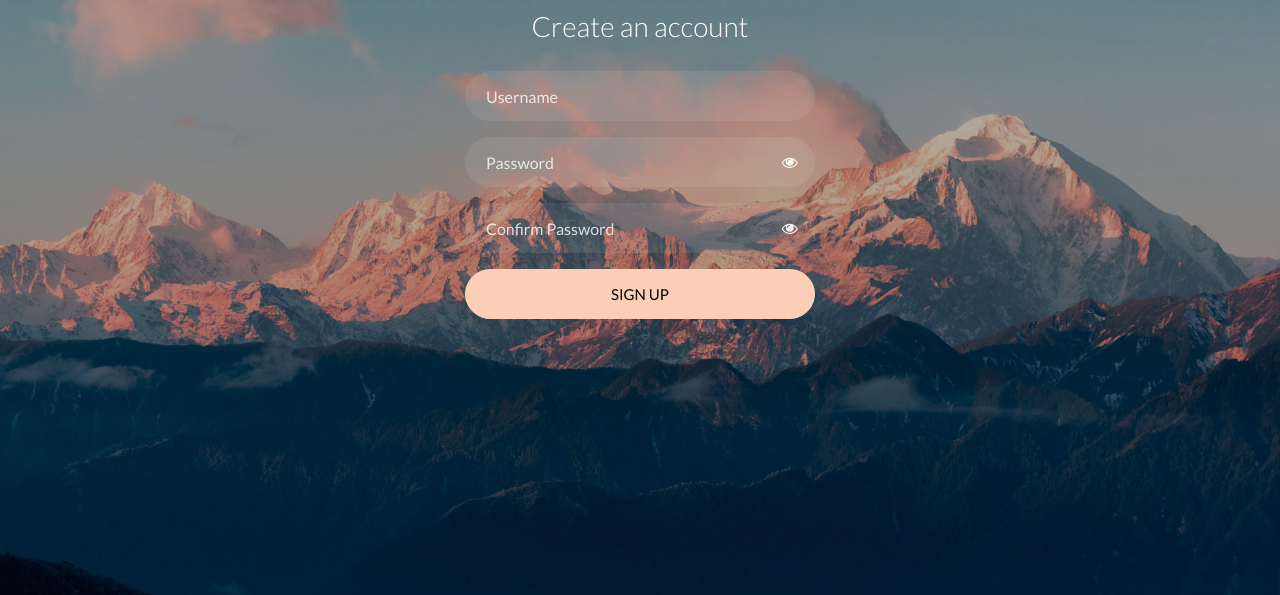
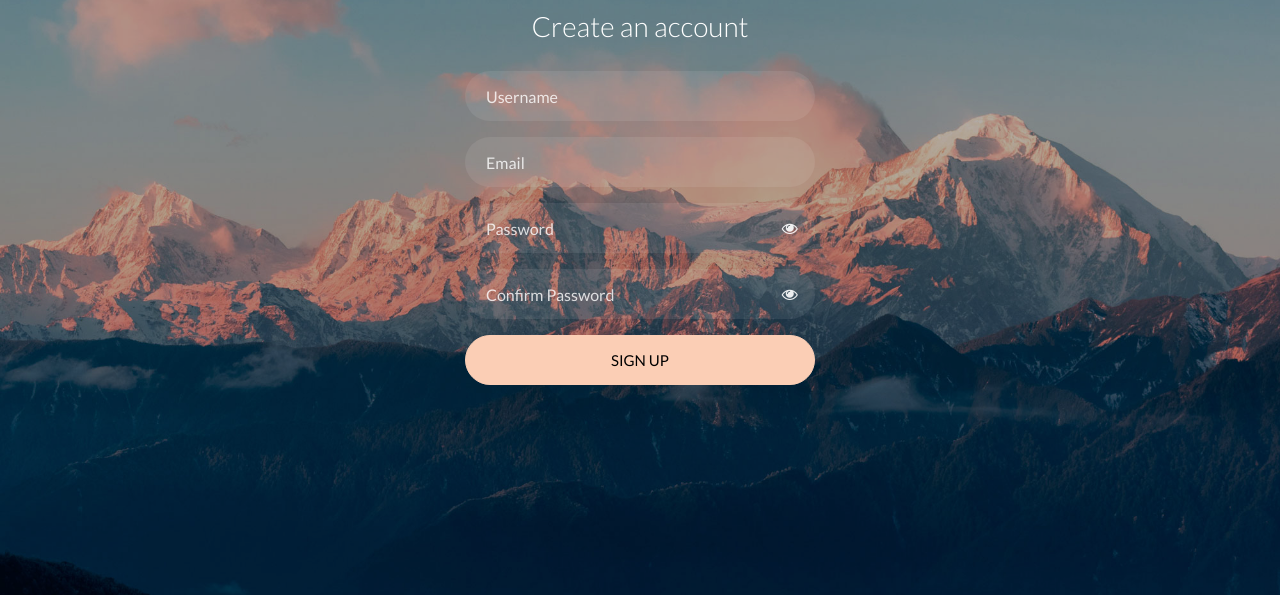
Before and after one commit to Hassan-Ahmadi/django-blog, a Django app: page /accounts/signup/ in a window 1280 px wide. Shown: the part 205-800 px from the top of the page. Run offline with Django 3.2, Linux system fonts and the light colour scheme; some libraries are stand-ins or nearby versions.

Commit message:
added custom UserCreationForm to get email in signup form

```diff
--- /dev/null
+++ b/accounts/forms.py
@@ -0,0 +1,17 @@
+from django import forms
+from django.contrib.auth.forms import UserCreationForm
+from django.contrib.auth.models import User
+
+class UserCreationForm(UserCreationForm):
+    email = forms.EmailField(required=True)
+
+    class Meta:
+        model = User
+        fields = ("username", "email", "password1", "password2")
+
+    def save(self, commit=True):
+        user = super(UserCreationForm, self).save(commit=False)
+        user.email = self.cleaned_data["email"]
+        if commit:
+            user.save()
+        return user
--- a/accounts/views.py
+++ b/accounts/views.py
@@ -1,6 +1,8 @@
 from django.shortcuts import render
 from django.contrib.auth import authenticate, login, logout
-from django.contrib.auth.forms import AuthenticationForm, UserCreationForm
+from django.contrib.auth.forms import AuthenticationForm
+from .forms import UserCreationForm
+
 from django.contrib.auth.decorators import login_required
 from django.shortcuts import redirect
 from django.urls import reverse
--- a/templates/accounts/signup.html
+++ b/templates/accounts/signup.html
@@ -32,6 +32,9 @@
                   <input name="username" type="text" class="form-control" placeholder="Username" required />
                 </div>
                 <div class="form-group">
+                  <input name="email" type="email" class="form-control" placeholder="Email" />
+                </div>
+                <div class="form-group">
                   <input name="password1" type="password" class="form-control" placeholder="Password" required />
                   <span toggle="#password-field" class="fa fa-fw fa-eye field-icon toggle-password"></span>
                 </div>
```
